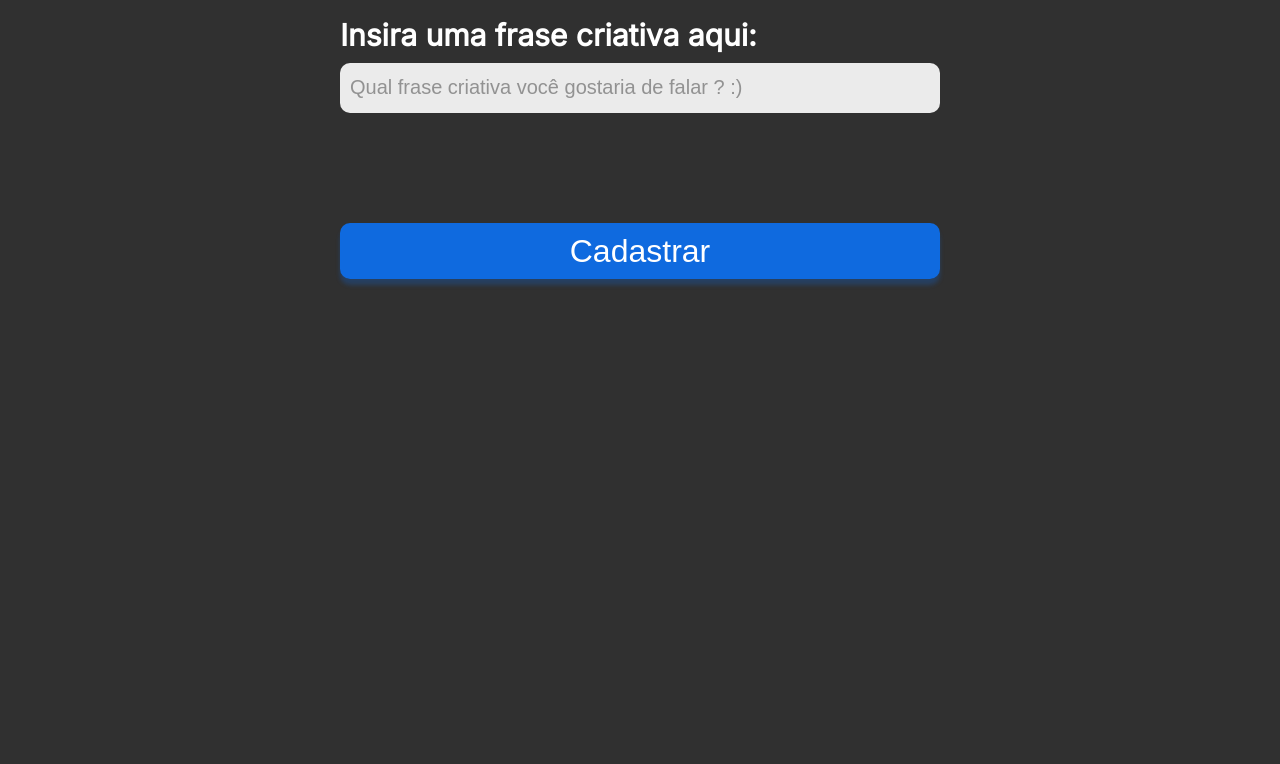
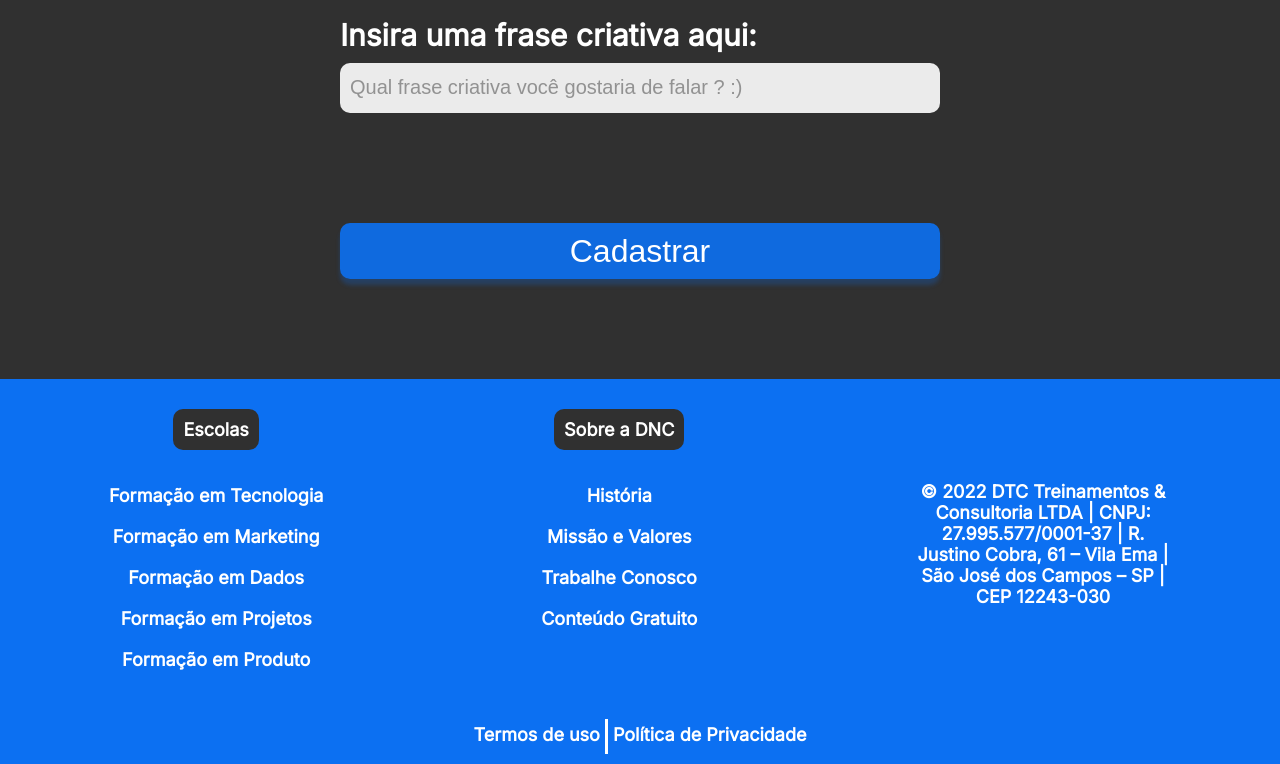
Before and after one commit to Nicholaspires21/bootcamp, a plain HTML site: page index.html in a window 1280 px wide. Shown: the part 1278-2042 px from the top of the page. Before the commit the page ends 1657 px from the top, so only its background shows below. Drawn offline with Linux system fonts and the light colour scheme.

Commit message:
Adicionando media query para mobile

```diff
--- a/index.html
+++ b/index.html
@@ -83,6 +83,59 @@
 
   </section>
 
+  <footer>
+
+    <div class="linha1">
+      <nav>
+        <h5>Escolas</h5>
+        <ul>
+          <li>
+            <a href="">Formação em Tecnologia</a>
+          </li>
+          <li>
+            <a href="">Formação em Marketing</a>
+          </li>
+          <li>
+            <a href="">Formação em Dados</a>
+          </li>
+          <li>
+            <a href="">Formação em Projetos</a>
+          </li>
+          <li>
+            <a href="">Formação em Produto</a>
+          </li>
+        </ul>
+      </nav>
+
+      <nav>
+        <h5>Sobre a DNC</h5>
+        <ul>
+          <li>
+            <a href="">História</a>
+          </li>
+          <li>
+            <a href="">Missão e Valores</a>
+          </li>
+          <li>
+            <a href="">Trabalhe Conosco</a>
+          </li>
+          <li>
+            <a href="">Conteúdo Gratuito</a>
+          </li>
+        </ul>
+      </nav>
+
+      <div class="endereco">
+        © 2022 DTC Treinamentos & Consultoria LTDA | CNPJ: 27.995.577/0001-37 | R. Justino Cobra, 61 – Vila Ema | São José dos Campos – SP | CEP 12243-030
+      </div>
+    </div>
+
+    <div class="linha2">
+      <a href="">Termos de uso</a>
+      <a href="">Política de Privacidade</a>
+    </div>
+
+  </footer>
 
 </body>
 </html>
--- a/style.css
+++ b/style.css
@@ -169,3 +169,146 @@ input[type="submit"] {
   box-shadow: 0px 6px 4px rgba(12, 112, 242, 0.25);
   cursor: pointer;
 }
+
+/* Footer */
+
+footer {
+  width: 100%;
+  background-color: var(--azul-dnc);
+
+}
+
+footer .linha1 {
+  display: flex;
+  justify-content: space-around;
+  align-items: center;
+}
+
+footer ul {
+  list-style: none;
+  margin: 0px;
+  padding: 0px;
+}
+
+footer nav {
+  display: flex;
+  flex-direction: column;
+  align-items: center;
+
+  height: 330px;
+}
+
+footer h5 {
+  text-align: center;
+  color: #FFFFFF;
+  font-weight: 800;
+  font-size: 18px;
+  font-family: var(--fonte-padrao);
+
+  background-color: var(--preto-dnc);
+  border-radius: 10px;
+
+  padding: 10px 10px 10px 10px;
+  margin-bottom: 15px;
+}
+
+footer ul li {
+  text-align: center;
+  color: #FFFFFF;
+  font-weight: 600;
+  font-size: 18px;
+  font-family: var(--fonte-padrao);
+
+  margin: 20px 0px 20px 0px;
+}
+
+footer ul li a {
+  color: #FFFFFF;
+  text-decoration: none;
+}
+
+footer ul li a:hover {
+  color: var(--cinza-hover);
+}
+
+footer .endereco {
+  font-weight: 600;
+  font-size: 18px;
+  font-family: var(--fonte-padrao);
+  color: #FFFFFF;
+  text-align: center;
+  width: 20%;
+}
+
+footer .linha2 {
+  height: 35px;
+  display: flex;
+  justify-content: center;
+  margin: 0px;
+  padding: 10px;
+}
+
+footer .linha2 a {
+  font-family: var(--fonte-padrao);
+  font-size: 18px;
+  font-weight: 600;
+  color: #FFFFFF;
+  text-decoration: none;
+  padding: 5px;
+}
+
+footer .linha2 a:first-child {
+  border-right: 3px solid white;
+}
+
+footer .linha2 a:hover {
+  color: var(--cinza-hover);
+}
+
+@media only screen and (max-width: 600px) {
+
+  /* menu */
+
+  #principal {
+    flex-direction: column;
+    height: auto;
+  }
+
+  #menu {
+    flex-direction: column;
+    width: 100%;
+    margin: 0px;
+  }
+
+  #menu a {
+    height: 50px;
+    display: flex;
+    align-items: center;
+  }
+
+  #principal button {
+    width: 100%;
+    margin: 0px;
+  }
+
+  /* Section */
+
+  section h1 {
+    font-size: 38px;
+  }
+
+  section h2 {
+    font-size: 28px;
+    padding-right: 15px;
+    padding-left: 15px;
+  }
+
+  form {
+    width: 95%;
+    font-size: 20px;
+  }
+
+  .checkbox-itens label {
+    font-size: 17px;
+  }
+}
```
